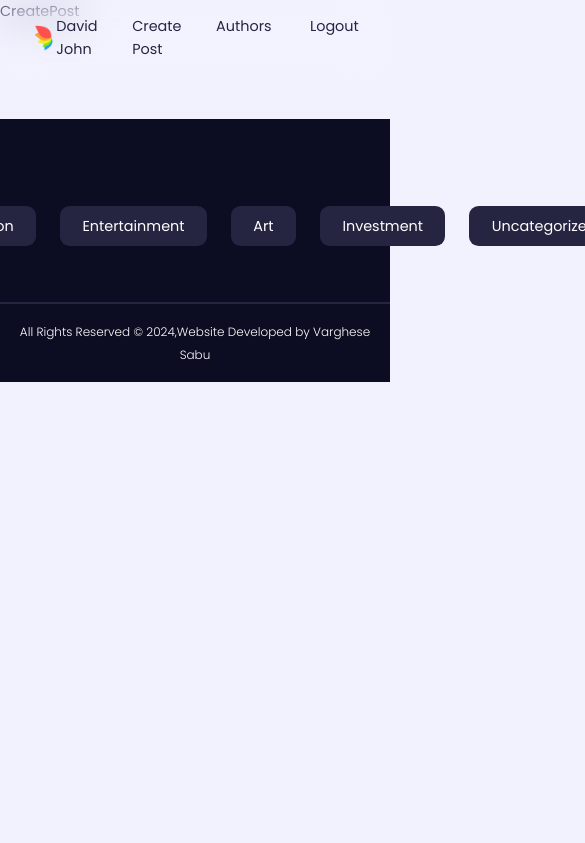
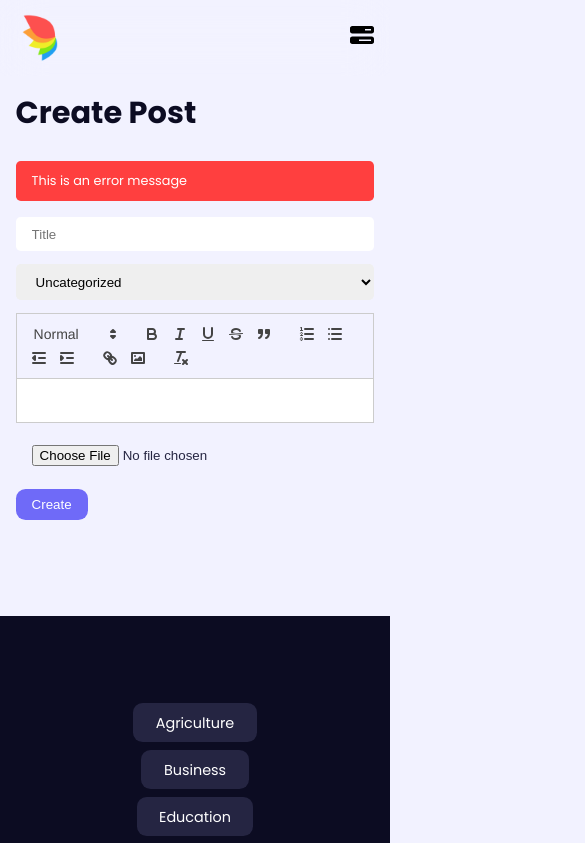
Before and after one commit to Varghesesabu2889/mern-blog, a React (Vite) app in the folder client/: page /create in a window 390 px wide. Shown: the top 843 px of the page, 585 px wide, since content can reach past the window. Built offline with nearby package versions, Linux system fonts and the light colour scheme.

Commit message:
front commit

```diff
--- a/client/package.json
+++ b/client/package.json
@@ -13,6 +13,7 @@
     "react": "^18.3.1",
     "react-dom": "^18.3.1",
     "react-icons": "^5.3.0",
+    "react-quill": "^2.0.0",
     "react-router-dom": "^6.26.2"
   },
   "devDependencies": {
--- a/client/src/components/Header.jsx
+++ b/client/src/components/Header.jsx
@@ -1,30 +1,38 @@
-import React from 'react'
-import { Link } from 'react-router-dom'
-import logo from '../assets/images/logo.png'
+import React, { useState } from 'react';
+import { Link } from 'react-router-dom';
+import logo from '../assets/images/logo.png';
 import { FaBarsProgress } from "react-icons/fa6";
 import { AiOutlineCloseCircle } from "react-icons/ai";
 
 const Header = () => {
+  const [isNavShowing, setIsNavShowing] = useState(window.innerWidth > 800);
+
+  const closeNavHandler = () => {
+    if (window.innerWidth < 800) {
+      setIsNavShowing(false);
+    } else {
+      setIsNavShowing(true);
+    }
+  };
+
   return (
     <nav>
       <div className="container nav__container">
         <Link to="/" className='nav__logo'>
-        <img src={logo} alt="Navbar logo"/>
+          <img src={logo} alt="Navbar logo"  onClick={closeNavHandler}/>
         </Link>
-        <ul className="nav__menu">
-       <li> <Link to="/profile/252">David John</Link></li> &nbsp;&nbsp;&nbsp;&nbsp;&nbsp;&nbsp;&nbsp;&nbsp;&nbsp;
-       <li> <Link to="/create">Create Post</Link></li>&nbsp;&nbsp;&nbsp;&nbsp;&nbsp;&nbsp;&nbsp;&nbsp;&nbsp;
-       <li> <Link to="/authors">Authors</Link></li>&nbsp;&nbsp;&nbsp;&nbsp;&nbsp;&nbsp;&nbsp;&nbsp;&nbsp;&nbsp;
-       <li> <Link to="/logout">Logout</Link></li>
-        </ul>
-        <button className="nav__toggle-btn">
-    <AiOutlineCloseCircle/>
-    {/* <FaBarsProgress/> */}
+        {isNavShowing && <ul className={`nav__menu ${isNavShowing ? 'show' : 'hide'}`}>
+          <li><Link to="/profile/252" onClick={closeNavHandler}>David John</Link></li>
+          <li><Link to="/create" onClick={closeNavHandler}>Create Post</Link></li>
+          <li><Link to="/authors" onClick={closeNavHandler}>Authors</Link></li>
+          <li><Link to="/logout" onClick={closeNavHandler}>Logout</Link></li>
+        </ul>}
+        <button className="nav__toggle-btn" onClick={() => setIsNavShowing(!isNavShowing)}>
+          {isNavShowing ? <AiOutlineCloseCircle /> : <FaBarsProgress />}
         </button>
       </div>
+    </nav>
+  );
+};
 
-    </nav>
-  )
-}
-
-export default Header
+export default Header;
--- a/client/src/index.css
+++ b/client/src/index.css
@@ -387,7 +387,12 @@ margin-bottom: 2rem;
 color: var(--color-primary);
 }
 
-
+/* CUSTOM STYLES FOR REACT QUILL */
+.ql-editor{
+    overflow: scroll;
+    background: var(--color-white);
+    height: 15rem;
+}
 
 
 
@@ -523,3 +528,172 @@ color: var(--color-primary);
     display: flex;
     gap: 1rem;
 }
+
+
+
+
+
+
+
+
+
+
+
+
+
+
+
+
+
+
+
+
+
+
+
+
+
+
+
+
+
+/* =====================================MEDIA QUERIES (SMALL DEVICES)===================================== */
+
+@media screen and (max-width:800px){
+    h1{
+        font-style: 2rem;
+    }
+    h2{
+        font-style: 1.6rem;
+    }
+    h3{
+        font-style: 1.35rem;
+    }
+    .container{
+        width: var(--container-width-md);
+    }
+    /* NAVBAR */
+    .nav__container{
+        position: relative;
+    }
+    .nav__menu{
+        position: absolute;
+        top: 5rem;
+        right: 0;
+        flex-direction: column;
+        gap: 0;
+ }
+ .nav__menu li{
+    width: 100%;
+    block-size: -2rem 4rem 4rem rgba(0,0,0,0.26);
+    animation: dropDown 500ms ease forwards;
+    opacity: 0;
+    transform: rotateX(90deg);
+    transform-origin: top;
+}
+@keyframes dropDown{
+    to {
+opacity: 1;
+transform:rotateX(0)
+}
+}
+
+.nav_menu li:nth-chi1d(2){
+animation-delay: 600ms;
+}
+.nav_menu li:nth-chi1d(3){
+    animation-delay: 900ms;
+    }
+.nav_menu li:nth-chi1d(4){
+        animation-delay: 1200ms;
+        }
+
+
+
+
+
+
+
+
+
+
+
+
+
+
+
+
+
+
+
+
+
+
+
+
+
+
+
+
+
+
+
+
+
+
+.nav__menu li a{
+    display: flex;
+    background: var(--color-white);
+    padding: 0.85rem 2.25rem;
+
+}
+.nav__toggle-btn{
+    display:inline-block;
+    background: transparent;
+    font-size: 1.5rem;
+    cursor: pointer;
+}
+}
+
+.posts__container{
+    grid-template-columns: 1fr;
+    gap: 1rem;
+}
+
+.footer__categories{
+    flex-direction: column;
+}
+
+.post-detail{
+    width: 100%;
+    background: transparent;
+    padding: 0;
+}
+.post-detail h1{
+    margin-top: 1rem;
+}
+.register,.login,.create-post{
+    width: 100%;
+
+}
+.form.profile__form{
+    margin-top: 2.5rem;
+    width: 100%;
+
+}
+.authors__container{
+    grid-template-columns: 1fr;
+    gap: 1.2rem;
+}
+
+
+
+.dashboard__post{
+    flex-direction: column;
+    }
+ .dashboard__post-info{
+    gap: 1.5rem;
+ }
+.dashboard__post-thumbnail{
+    width: 5rem;
+}
--- a/client/src/pages/CreatePost.jsx
+++ b/client/src/pages/CreatePost.jsx
@@ -1,9 +1,84 @@
-import React from 'react'
+import React, { useState } from 'react';
+import ReactQuill from 'react-quill';
+import 'react-quill/dist/quill.snow.css';
 
 const CreatePost = () => {
+  const [title, setTitle] = useState("");
+  const [category, setCategory] = useState();
+  const [description, setDescription] = useState("");
+  const [thumbnail, setThumbnail] = useState("");
+
+  const modules = {
+    toolbar: [
+      [{ 'header': [1, 2, 3,4,5,6,false] }],
+      ['bold', 'italic', 'underline', 'strike', 'blockquote'],
+      [{ 'list': 'ordered' }, { 'list': 'bullet' }],
+      [{ 'indent': '-1' }, { 'indent': '+1' }],
+      ['link', 'image'],
+      ['clean']
+    ]
+  };
+
+  const formats = [
+    'header', 'bold', 'italic', 'underline', 'strike', 'blockquote',
+    'list', 'bullet', 'indent', 'link', 'image'
+  ];
+
+  const POST_CATEGORIES = [
+    "Uncategorized",
+    "Agriculture",
+    "Business",
+    "Education",
+    "Entertainment",
+    "Art",
+    "Investment",
+    "Technology",
+    "Health",
+    "Science",
+    "Sports",
+    "Politics",
+    "Travel",
+    "Lifestyle",
+    "Food",
+    "Finance",
+    "Environment",
+    "Fashion",
+    "Music",
+    "Gaming",
+    "Real Estate"
+  ];
+
   return (
-    <div>CreatePost</div>
-  )
-}
+    <section className="create-post">
+      <div className="container">
+        <h2>Create Post</h2>
+        <p className="form__error-message">This is an error message</p>
+        <form className="form create-post__form">
+          <input
+            type="text"
+            placeholder="Title"
+            value={title}
+            onChange={(e) => setTitle(e.target.value)}
+            autoFocus
+          />
+          <select
+            name="category"
+            value={category}
+            onChange={(e) => setCategory(e.target.value)}
+          >
+            {POST_CATEGORIES.map((cat) => (
+              <option key={cat} value={cat}>
+                {cat}
+              </option>
+            ))}
+          </select>
+          <ReactQuill modules={modules} formats={formats} value={description} onChange={setDescription}/>
+          <input type="file" onChange={e=>setThumbnail(e.target.files[0])} value={thumbnail} accept='png,jpg,jpeg'/>
+          <button type="submit" className='btn primary'>Create</button>
+        </form>
+      </div>
+    </section>
+  );
+};
 
-export default CreatePost
+export default CreatePost;
--- a/client/src/pages/EditPost.jsx
+++ b/client/src/pages/EditPost.jsx
@@ -1,9 +1,84 @@
-import React from 'react'
+import React, { useState } from 'react';
+import ReactQuill from 'react-quill';
+import 'react-quill/dist/quill.snow.css';
 
 const EditPost = () => {
+  const [title, setTitle] = useState("");
+  const [category, setCategory] = useState();
+  const [description, setDescription] = useState("");
+  const [thumbnail, setThumbnail] = useState("");
+
+  const modules = {
+    toolbar: [
+      [{ 'header': [1, 2, 3,4,5,6,false] }],
+      ['bold', 'italic', 'underline', 'strike', 'blockquote'],
+      [{ 'list': 'ordered' }, { 'list': 'bullet' }],
+      [{ 'indent': '-1' }, { 'indent': '+1' }],
+      ['link', 'image'],
+      ['clean']
+    ]
+  };
+
+  const formats = [
+    'header', 'bold', 'italic', 'underline', 'strike', 'blockquote',
+    'list', 'bullet', 'indent', 'link', 'image'
+  ];
+
+  const POST_CATEGORIES = [
+    "Uncategorized",
+    "Agriculture",
+    "Business",
+    "Education",
+    "Entertainment",
+    "Art",
+    "Investment",
+    "Technology",
+    "Health",
+    "Science",
+    "Sports",
+    "Politics",
+    "Travel",
+    "Lifestyle",
+    "Food",
+    "Finance",
+    "Environment",
+    "Fashion",
+    "Music",
+    "Gaming",
+    "Real Estate"
+  ];
+
   return (
-    <div>EditPost</div>
-  )
-}
+    <section className="create-post">
+      <div className="container">
+        <h2>Edit Post</h2>
+        <p className="form__error-message">This is an error message</p>
+        <form className="form create-post__form">
+          <input
+            type="text"
+            placeholder="Title"
+            value={title}
+            onChange={(e) => setTitle(e.target.value)}
+            autoFocus
+          />
+          <select
+            name="category"
+            value={category}
+            onChange={(e) => setCategory(e.target.value)}
+          >
+            {POST_CATEGORIES.map((cat) => (
+              <option key={cat} value={cat}>
+                {cat}
+              </option>
+            ))}
+          </select>
+          <ReactQuill modules={modules} formats={formats} value={description} onChange={setDescription}/>
+          <input type="file" onChange={e=>setThumbnail(e.target.files[0])} value={thumbnail} accept='png,jpg,jpeg'/>
+          <button type="submit" className='btn primary'>Update</button>
+        </form>
+      </div>
+    </section>
+  );
+};
 
-export default EditPost
+export default EditPost;
--- a/client/src/pages/Login.jsx
+++ b/client/src/pages/Login.jsx
@@ -19,7 +19,7 @@ const Login = () => {
           <p className="form__error-message">
             This is an error message
           </p>
-          <input type="text" placeholder='Email' name='email' value={userData.email} onChange={changeInputHandler}/>
+          <input type="text" placeholder='Email' name='email' value={userData.email} onChange={changeInputHandler} autoFocus/>
           <input type="password" placeholder='Password' name='password' value={userData.password} onChange={changeInputHandler}/>
           <button type="submit" className='btn primary'>Login</button>
         </form>
```
Also changed, not shown: 1 other file (tests, documents, lock files or other folders).
